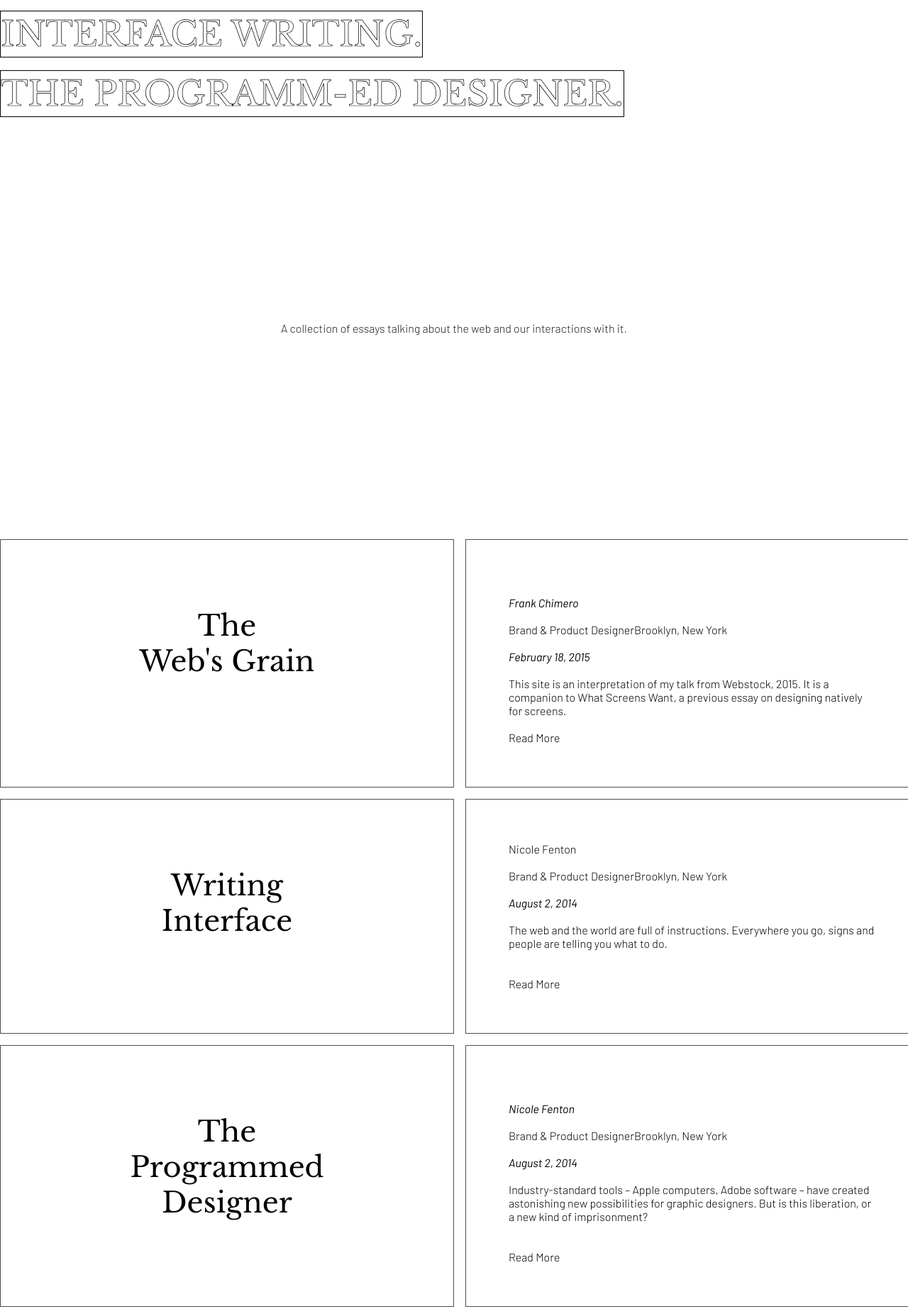
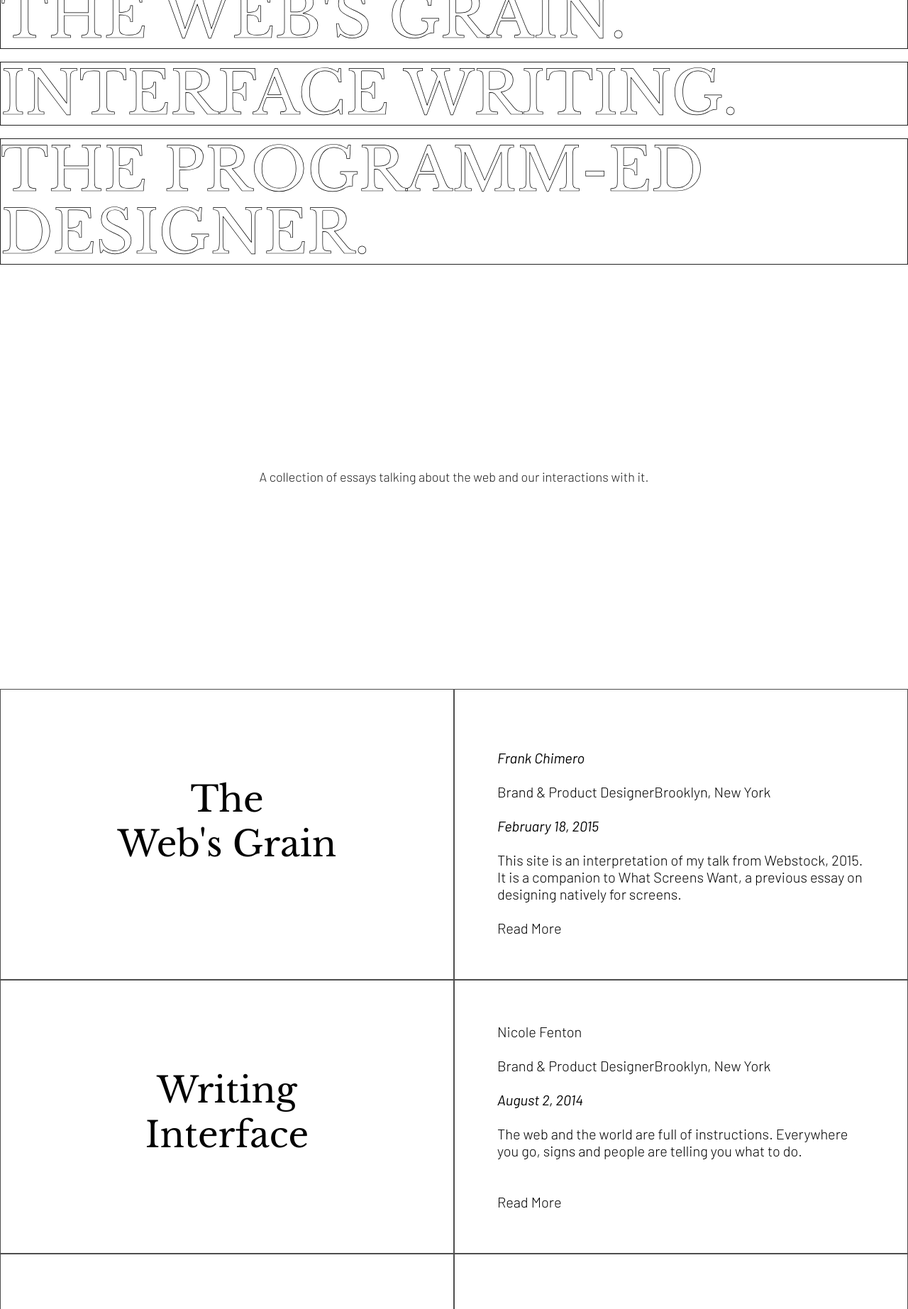
Before and after one commit to inasiddiqui/collection, a plain HTML site: page index.html in a window 1280 px wide. Shown: the part 217-2062 px from the top of the page at 71% size. Drawn offline with nearby package versions, Linux system fonts and the light colour scheme.

Commit message:
Fixed responsive errors in home page

```diff
--- a/assets/common.css
+++ b/assets/common.css
@@ -1,10 +1,5 @@
 
-<style>
 
-.metadata {
-    padding-bottom: 40px;
-    padding-top: 10px;
-}
 
 @import url('https://fonts.googleapis.com/css2?family=Libre+Baskerville&display=swap');
 
@@ -12,44 +7,34 @@
 @import url('https://fonts.googleapis.com/css2?family=Barlow:ital,wght@0,300;0,400;0,600;1,300;1,400&display=swap');
 
 
+.metadata {
+    padding-bottom: 40px;
+    margin: 40px;
+}
 
 
 
+    .landing {
 
-@media only screen and (min-width: 1280px) {
-
-    .landing {
-        width: fit-content;
         font-family: 'Libre Baskerville', serif;
-        font-size: 68px;
+        font-size: 84px;
         font-weight: 200;
-        line-height: 64px;
+        line-height: 88px;
         text-align: left;
         color: white;
         -webkit-text-stroke: 0.7px rgb(0, 0, 0);
         border: 0.3px;
         border-style: solid;
-        border-color: black;
+        border-color: rgb(34, 34, 34);
         border-spacing: 5px;
+        width: 100%;
+
 
 }
 
         h1:hover{
         background-color: rgb(192, 214, 21);
         color: rgb(23, 23, 23);
-        width: fit-content;
-        font-family: 'Libre Baskerville', serif;
-        font-size: 68px;
-        font-weight: 200;
-        line-height: 64px;
-        text-align: left;
-        color: white;
-        -webkit-text-stroke: 0.7px rgb(0, 0, 0);
-        border: 0.3px;
-        border-style: solid;
-        border-color: black;
-        border-spacing: 5px;
-
         }
 
         h2:hover{
@@ -76,6 +61,7 @@
     }
 
     .cards {
+        width: 100%;
         display: grid;
         grid-template-columns: 50% 50% ;
         grid-row: auto;
@@ -88,7 +74,6 @@
 
                     font-family: 'Libre Baskerville', serif;
                     border: 1px solid rgba(34, 34, 34, 0.8);
-                    padding: 60px;
                     padding-top: 60px;
                     padding-bottom: 60px;
                     font-size: 50px;
@@ -97,6 +82,7 @@
 
                 .preface{
                     font-family: 'Barlow', sans-serif;
+                    font-weight: 100;
                     border: 1px solid rgba(34, 34, 34, 0.8);
                     padding: 60px;
                     padding-top: 60px;
@@ -139,33 +125,29 @@
                     font-style: italic;
                       }
 
-                    }
 
 
 
 
 
 
-
-
-
-
-@media only screen and (min-width: 375px) {
+                      @media only screen and (max-width: 375px) {
 
 
             .landing {
             width: fit-content;
-            font-family: 'Libre Baskerville', serif;
-            font-size: 48px;
+            font-family: 'Libre Baskerville', sans-serif;
+            font-size: 50px;
             font-weight: 200;
             line-height: 64px;
             text-align: left;
             color: white;
-            -webkit-text-stroke: 0.7px rgb(0, 0, 0);
-            border: 0.3px;
+            -webkit-text-stroke: 0.8px rgb(0, 0, 0);
+            border: 0.1px;
             border-style: solid;
-            border-color: black;
-            border-spacing: 5px;
+            border-color: rgb(35, 35, 35);
+            width: 100%;
+
 
 }
         h1:hover{
@@ -196,12 +178,17 @@
             letter-spacing: 0em;
             color: rgb(31, 31, 31);
             text-align: center;
-            position: relative;
+
+
         }
         .cards {
-            margin: 0 auto;
             display: grid;
-            gap: 1rem;
+            grid-template-columns: 100%;
+            grid-row: auto;
+            column-gap: 0px;
+            row-gap: 0px;
+            width: 100%;
+
             }
 
             .author{
@@ -255,6 +242,3 @@
                       }
 
                     }
-
-
-                    </style>
--- a/index.html
+++ b/index.html
@@ -29,9 +29,10 @@
 
         <body>
             <section>
-        <div class="landing" </div>
+        <div class="landing"
         <h1> CONTENT&
             <br>CONTAINER.</h1>
+		</div>
         </section>
 
         <br>
```
